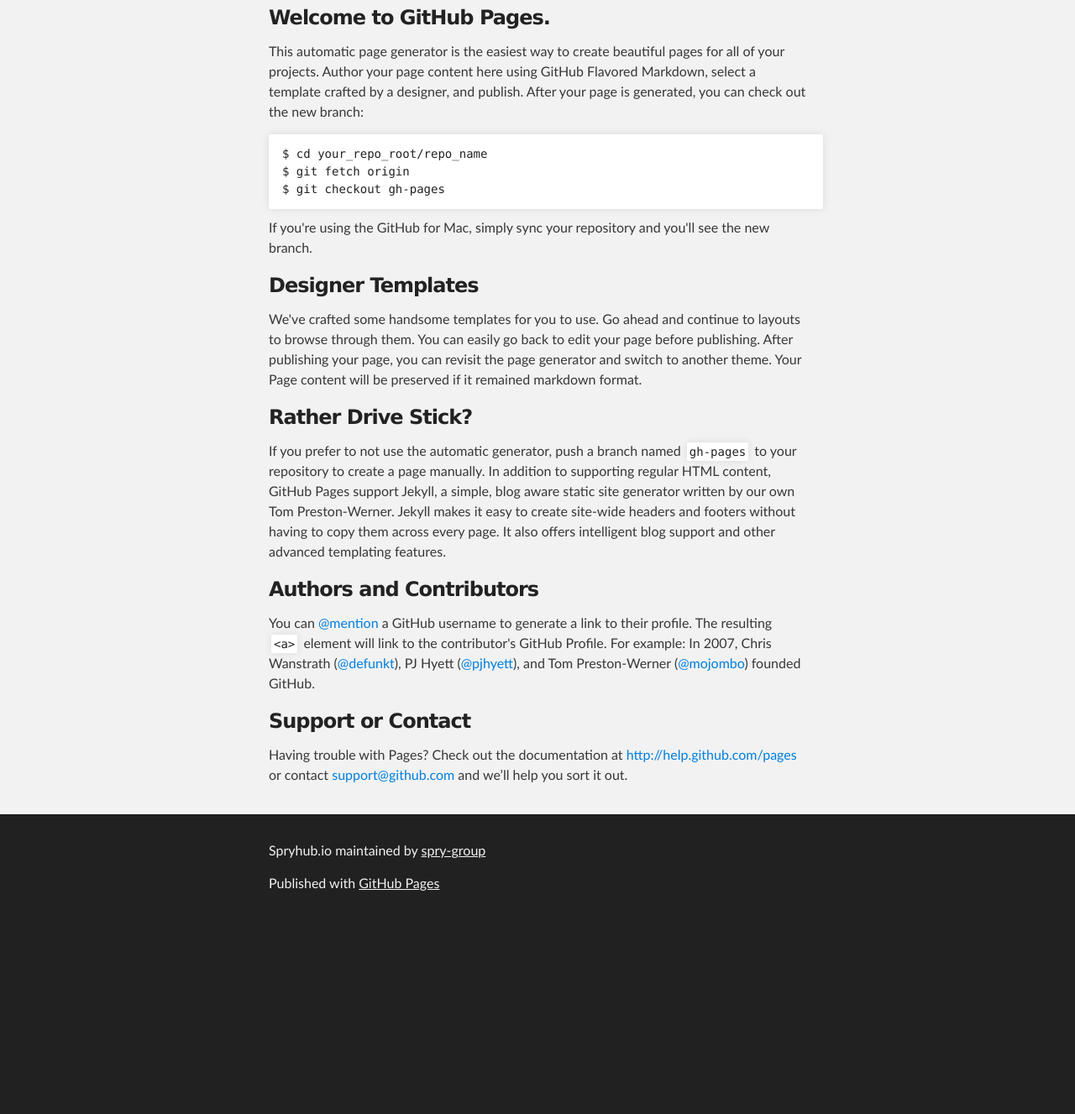
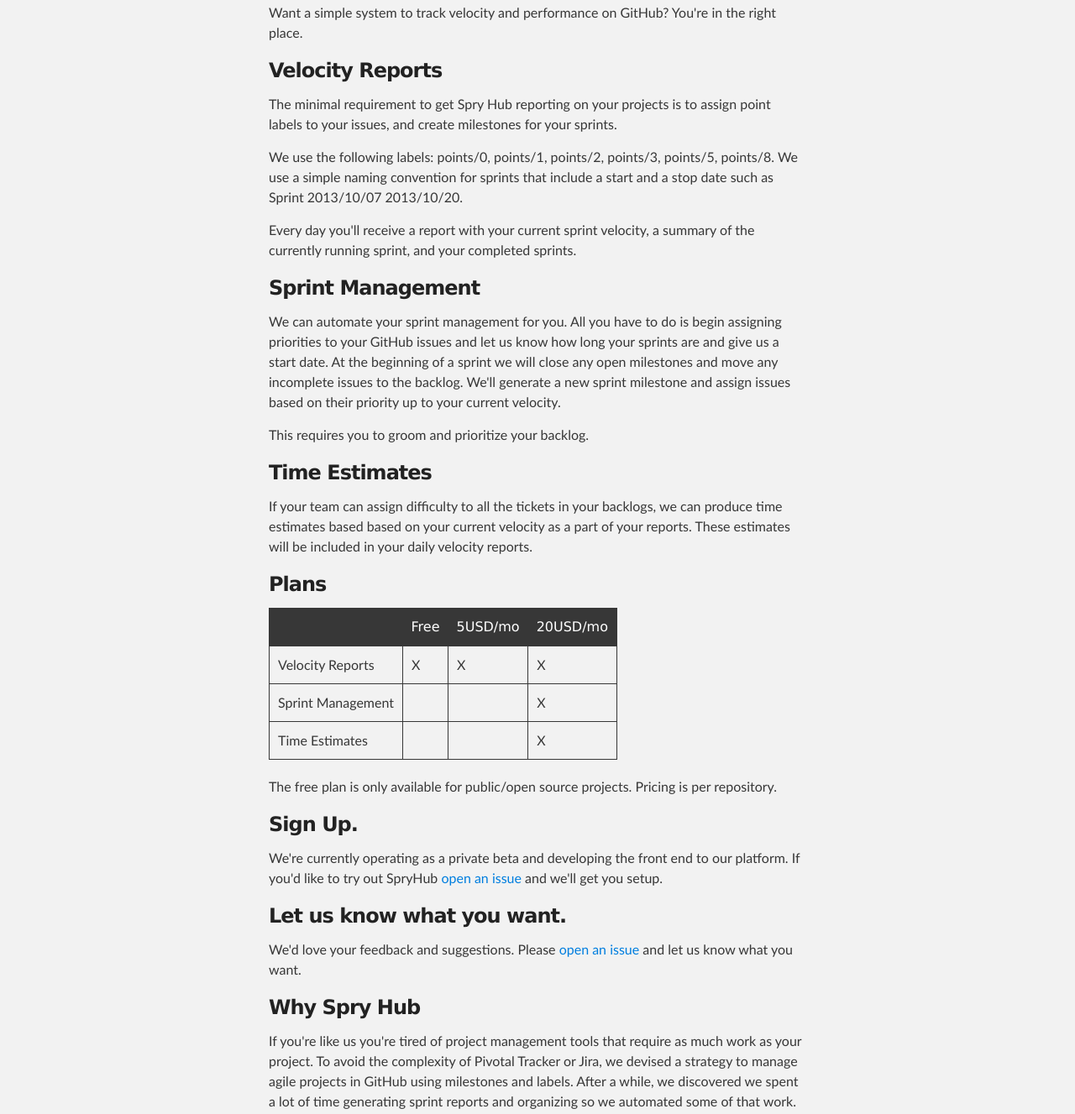
Before and after one commit to spry-group/spryhub.io, a plain HTML site: page index.html in a window 1280 px wide. Shown: the part 257-1584 px from the top of the page at 84% size. Before the commit the page ends 1356 px from the top, so only its background shows below. Drawn offline with Linux system fonts and the light colour scheme.

```diff
--- a/index.html
+++ b/index.html
@@ -4,11 +4,11 @@
   <head>
     <meta charset='utf-8' />
     <meta http-equiv="X-UA-Compatible" content="chrome=1" />
-    <meta name="description" content="Spryhub.io : Spry Hub Website and Public Issue Tracking" />
+    <meta name="description" content="SpryHub.io : Agile Project Management for GitHub" />
 
     <link rel="stylesheet" type="text/css" media="screen" href="stylesheets/stylesheet.css">
 
-    <title>Spryhub.io</title>
+    <title>SpryHub.io</title>
   </head>
 
   <body>
@@ -18,8 +18,8 @@
         <header class="inner">
           <a id="forkme_banner" href="https://github.com/spry-group/spryhub.io">View on GitHub</a>
 
-          <h1 id="project_title">Spryhub.io</h1>
-          <h2 id="project_tagline">Spry Hub Website and Public Issue Tracking</h2>
+          <h1 id="project_title">SpryHub.io</h1>
+          <h2 id="project_tagline">Agile Project Management for GitHub</h2>
 
             <section id="downloads">
               <a class="zip_download_link" href="https://github.com/spry-group/spryhub.io/zipball/master">Download this project as a .zip file</a>
@@ -31,44 +31,85 @@
     <!-- MAIN CONTENT -->
     <div id="main_content_wrap" class="outer">
       <section id="main_content" class="inner">
-        <h3>
-<a name="welcome-to-github-pages" class="anchor" href="#welcome-to-github-pages"><span class="octicon octicon-link"></span></a>Welcome to GitHub Pages.</h3>
-
-<p>This automatic page generator is the easiest way to create beautiful pages for all of your projects. Author your page content here using GitHub Flavored Markdown, select a template crafted by a designer, and publish. After your page is generated, you can check out the new branch:</p>
-
-<pre><code>$ cd your_repo_root/repo_name
-$ git fetch origin
-$ git checkout gh-pages
-</code></pre>
-
-<p>If you're using the GitHub for Mac, simply sync your repository and you'll see the new branch.</p>
+        <p>Want a simple system to track velocity and performance on GitHub? You're in the right place.</p>
 
 <h3>
-<a name="designer-templates" class="anchor" href="#designer-templates"><span class="octicon octicon-link"></span></a>Designer Templates</h3>
+<a name="velocity-reports" class="anchor" href="#velocity-reports"><span class="octicon octicon-link"></span></a>Velocity Reports</h3>
 
-<p>We've crafted some handsome templates for you to use. Go ahead and continue to layouts to browse through them. You can easily go back to edit your page before publishing. After publishing your page, you can revisit the page generator and switch to another theme. Your Page content will be preserved if it remained markdown format.</p>
+<p>The minimal requirement to get Spry Hub reporting on your projects is to assign point labels to your issues, and create milestones for your sprints. </p>
+
+<p>We use the following labels: points/0, points/1, points/2, points/3, points/5, points/8.
+We use a simple naming convention for sprints that include a start and a stop date such as Sprint 2013/10/07 2013/10/20. </p>
+
+<p>Every day you'll receive a report with your current sprint velocity, a summary of the currently running sprint, and your completed sprints.</p>
 
 <h3>
-<a name="rather-drive-stick" class="anchor" href="#rather-drive-stick"><span class="octicon octicon-link"></span></a>Rather Drive Stick?</h3>
+<a name="sprint-management" class="anchor" href="#sprint-management"><span class="octicon octicon-link"></span></a>Sprint Management</h3>
 
-<p>If you prefer to not use the automatic generator, push a branch named <code>gh-pages</code> to your repository to create a page manually. In addition to supporting regular HTML content, GitHub Pages support Jekyll, a simple, blog aware static site generator written by our own Tom Preston-Werner. Jekyll makes it easy to create site-wide headers and footers without having to copy them across every page. It also offers intelligent blog support and other advanced templating features.</p>
+<p>We can automate your sprint management for you. All you have to do is begin assigning priorities to your GitHub issues and let us know how long your sprints are and give us a start date. At the beginning of a sprint we will close any open milestones and move any incomplete issues to the backlog. We'll generate a new sprint milestone and assign issues based on their priority up to your current velocity.</p>
+
+<p>This requires you to groom and prioritize your backlog. </p>
 
 <h3>
-<a name="authors-and-contributors" class="anchor" href="#authors-and-contributors"><span class="octicon octicon-link"></span></a>Authors and Contributors</h3>
+<a name="time-estimates" class="anchor" href="#time-estimates"><span class="octicon octicon-link"></span></a>Time Estimates</h3>
 
-<p>You can <a href="https://github.com/blog/821" class="user-mention">@mention</a> a GitHub username to generate a link to their profile. The resulting <code>&lt;a&gt;</code> element will link to the contributor's GitHub Profile. For example: In 2007, Chris Wanstrath (<a href="https://github.com/defunkt" class="user-mention">@defunkt</a>), PJ Hyett (<a href="https://github.com/pjhyett" class="user-mention">@pjhyett</a>), and Tom Preston-Werner (<a href="https://github.com/mojombo" class="user-mention">@mojombo</a>) founded GitHub.</p>
+<p>If your team can assign difficulty to all the tickets in your backlogs, we can produce time estimates based based on your current velocity as a part of your reports. These estimates will be included in your daily velocity reports. </p>
 
 <h3>
-<a name="support-or-contact" class="anchor" href="#support-or-contact"><span class="octicon octicon-link"></span></a>Support or Contact</h3>
+<a name="plans" class="anchor" href="#plans"><span class="octicon octicon-link"></span></a>Plans</h3>
 
-<p>Having trouble with Pages? Check out the documentation at <a href="http://help.github.com/pages">http://help.github.com/pages</a> or contact <a href="mailto:support@github.com">support@github.com</a> and we’ll help you sort it out.</p>
+<table>
+<thead><tr>
+<th></th>
+<th>Free</th>
+<th>5USD/mo</th>
+<th>20USD/mo</th>
+</tr></thead>
+<tbody>
+<tr>
+<td>Velocity Reports</td>
+<td>X</td>
+<td>X</td>
+<td>X</td>
+</tr>
+<tr>
+<td>Sprint Management</td>
+<td></td>
+<td></td>
+<td>X</td>
+</tr>
+<tr>
+<td>Time Estimates</td>
+<td></td>
+<td></td>
+<td>X</td>
+</tr>
+</tbody>
+</table><p>The free plan is only available for public/open source projects. Pricing is per repository.</p>
+
+<h3>
+<a name="sign-up" class="anchor" href="#sign-up"><span class="octicon octicon-link"></span></a>Sign Up.</h3>
+
+<p>We're currently operating as a private beta and developing the front end to our platform. If you'd like to try out SpryHub <a href="https://github.com/spry-group/spryhub.io/issues/new">open an issue</a> and we'll get you setup.</p>
+
+<h3>
+<a name="let-us-know-what-you-want" class="anchor" href="#let-us-know-what-you-want"><span class="octicon octicon-link"></span></a>Let us know what you want.</h3>
+
+<p>We'd love your feedback and suggestions. Please <a href="https://github.com/spry-group/spryhub.io/issues/new">open an issue</a> and let us know what you want.</p>
+
+<h3>
+<a name="why-spry-hub" class="anchor" href="#why-spry-hub"><span class="octicon octicon-link"></span></a>Why Spry Hub</h3>
+
+<p>If you're like us you're tired of project management tools that require as much work as your project. To avoid the complexity of Pivotal Tracker or Jira, we devised a strategy to manage agile projects in GitHub using milestones and labels. After a while, we discovered we spent a lot of time generating sprint reports and organizing so we automated some of that work.</p>
+
+<p>We hope you'll work with us to create some awesome practices for managing projects on GitHub, and building simple non-invasive analytics and reporting around it. If you're feeling lazy we hope you'll subscribe to our service and help us build effortless project management tools.</p>
       </section>
     </div>
 
     <!-- FOOTER  -->
     <div id="footer_wrap" class="outer">
       <footer class="inner">
-        <p class="copyright">Spryhub.io maintained by <a href="https://github.com/spry-group">spry-group</a></p>
+        <p class="copyright">SpryHub.io maintained by <a href="https://github.com/spry-group">spry-group</a></p>
         <p>Published with <a href="http://pages.github.com">GitHub Pages</a></p>
       </footer>
     </div>
```
Also changed, not shown: params.json (+1 -1 lines).
